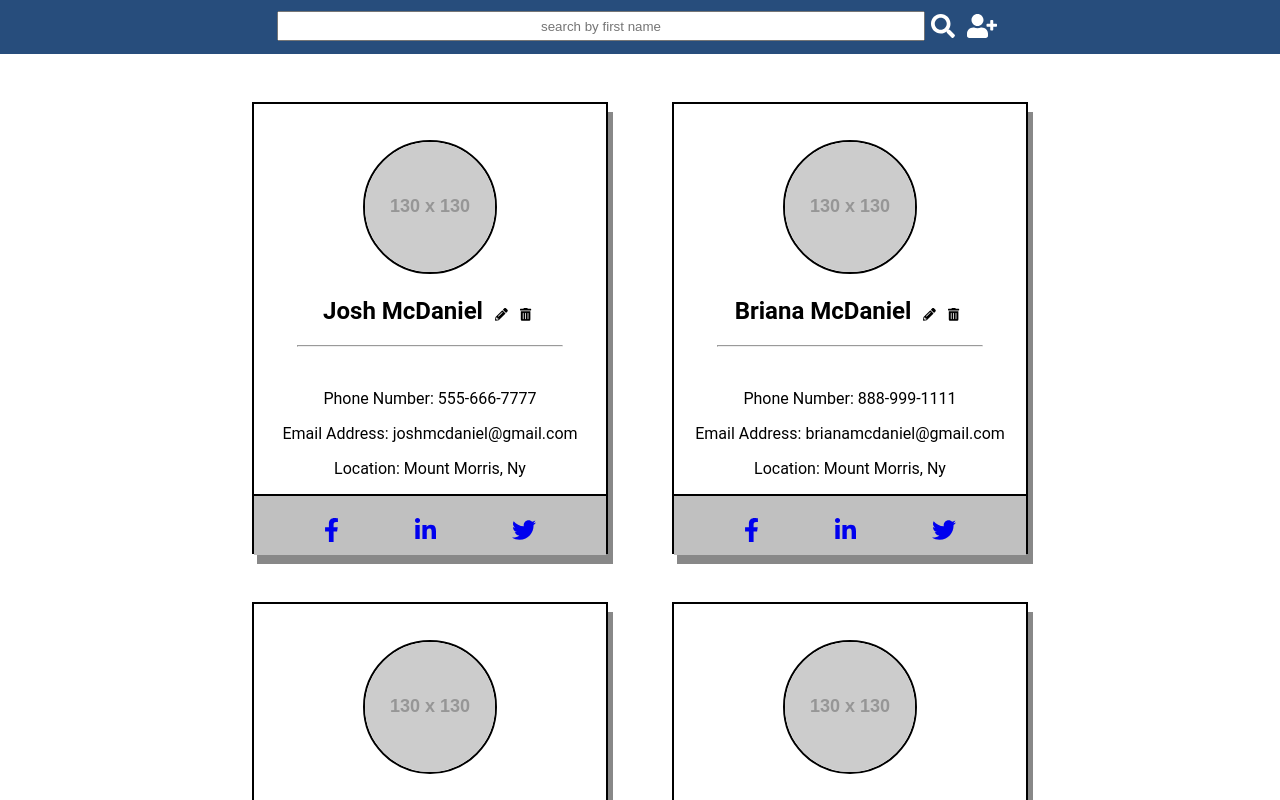
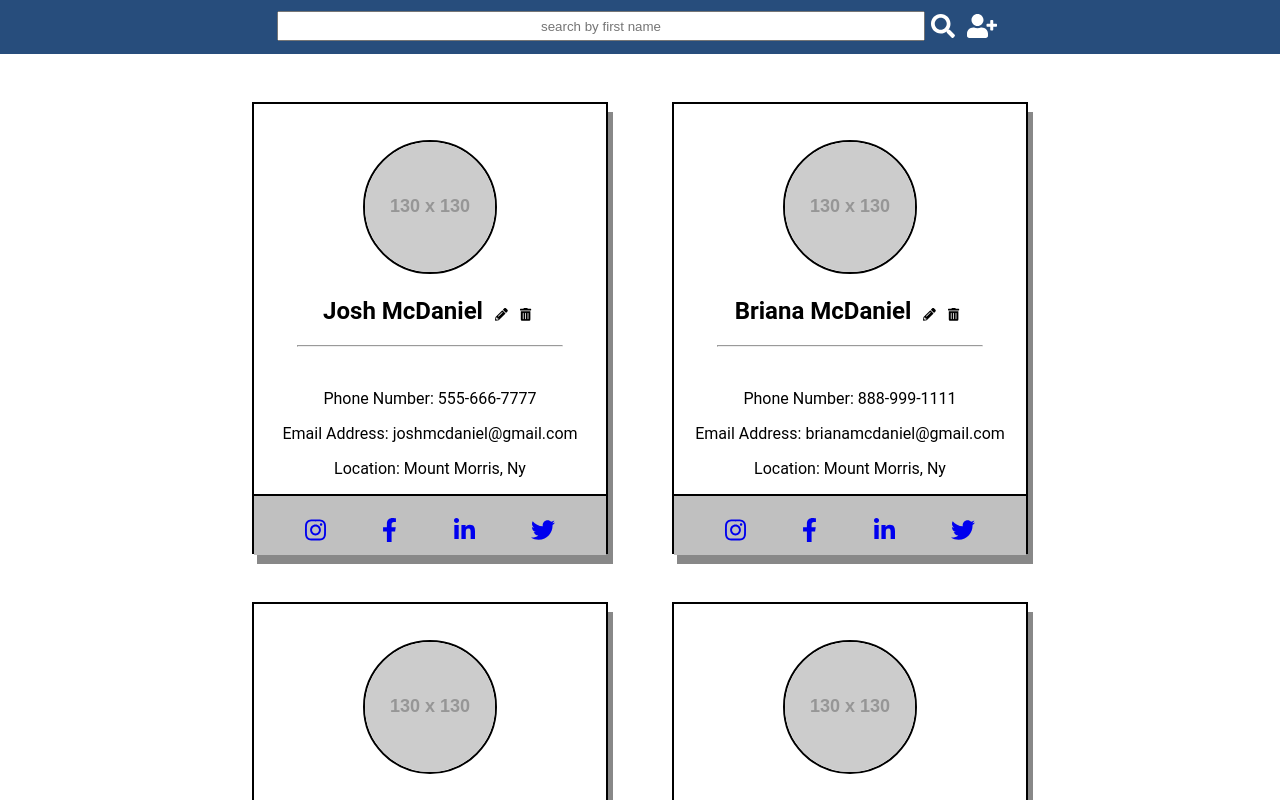
Before and after one commit to mcdanije22/contact_app, a React (Create React App) app: page / in a window 1280 px wide. Shown: the top 800 px of the page. Built offline with nearby package versions, Linux system fonts and the light colour scheme.

Commit message:
comments add

```diff
--- a/src/components/Contacts/ContactCard.js
+++ b/src/components/Contacts/ContactCard.js
@@ -12,6 +12,7 @@ const ContactCard = ({removeContacts,contacts}) =>{
     const {first,last,number,email,area,instagram,facebook,linkedin,twitter} = contacts;
 
     const insta = instagram.value;
+    console.log(insta);
 
     const hide = {
         display: insta?'block':'none'
@@ -31,7 +32,7 @@ const ContactCard = ({removeContacts,contacts}) =>{
                     <p>Location: {area}</p>
                 </div>
                 <footer className='cardFooter'>
-                    <button style={hide} type='button' className='instagram'><a href= {instagram} target="_blank" >
+                    <button /*style={hide}*/ type='button' className='instagram'><a href= {instagram} target="_blank" >
                     <FontAwesomeIcon icon={faInstagram} />
                     </a></button>
                     <button type='button' className='facebook'><a href= {facebook} target="_blank">
--- a/src/components/Contacts/ContactList.js
+++ b/src/components/Contacts/ContactList.js
@@ -22,6 +22,7 @@ const ContactList = ({contacts,removeContacts}) =>{
                 facebook={contacts[i].facebook}
                 linkedin={contacts[i].linkedin}
                 twitter={contacts[i].twitter}*/
+                key={i}
                 id={i}
                 contacts={contacts[i]}
                 removeContacts={ removeContacts.bind(this,i) /*() => removeContacts(contact.id)*/}
```
Also changed, not shown: src/App.js (+7 -33 lines).
